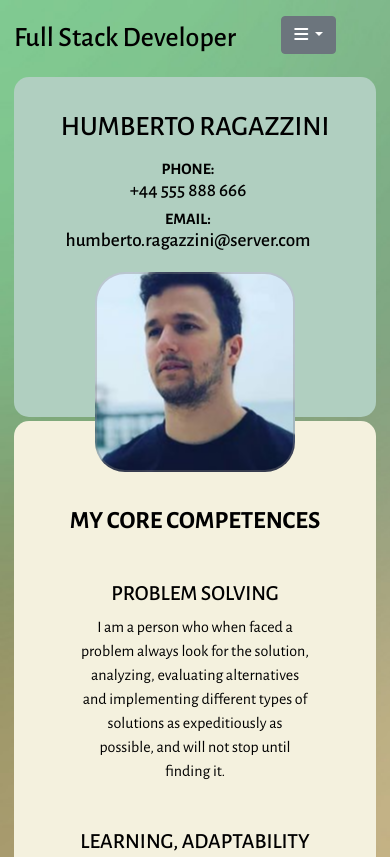
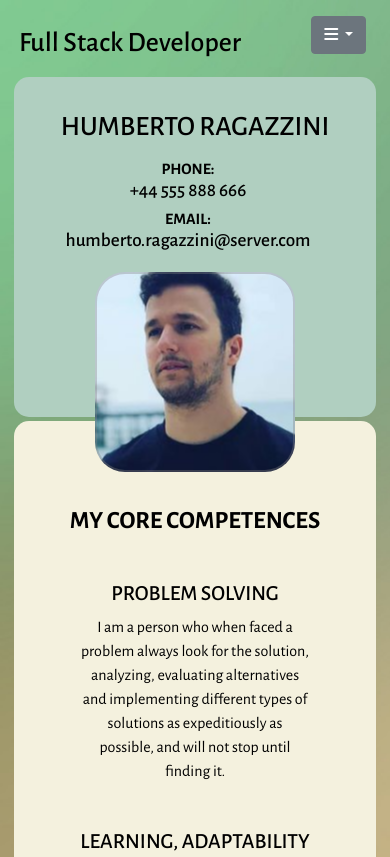
Before and after one commit to humbertoragazzini/ms-1-front-end, a plain HTML site: page index.html in a window 390 px wide. Shown: the top 857 px of the page. Drawn offline with nearby package versions, Linux system fonts and the light colour scheme.

Commit message:
margin a position from h1 header and dropdownmenu

```diff
--- a/assets/css/style.css
+++ b/assets/css/style.css
@@ -319,7 +319,7 @@ ul {
             .activity-item {
                 margin-top: 50px;
             }
-
+            /*fix overlaping*/
             .second-box-content {
                 padding: 25px 25px 10px 25px;
             }
@@ -390,6 +390,7 @@ ul {
             #tittle-header-mobile{
                 float: left;
                 font-size: 28px;
+                margin: 5px;
             }
             /*this rule improve the position of the mobile navbar*/
             #mobile-header{
@@ -399,7 +400,7 @@ ul {
             /*this rule make the nav button (dropdown) be in the rigth side of the page, when is in mobile mode*/
             #menu-buttom{
                 float: right;
-                right: 40px;
+                right: 10px;
             }
             /*this rule make the desktop navbar disapear, its hidde the desktop navbar*/
             .ul-nav-bar{
```
